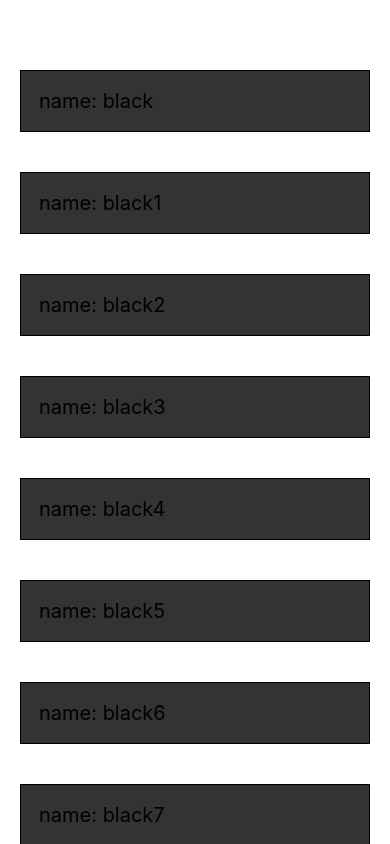
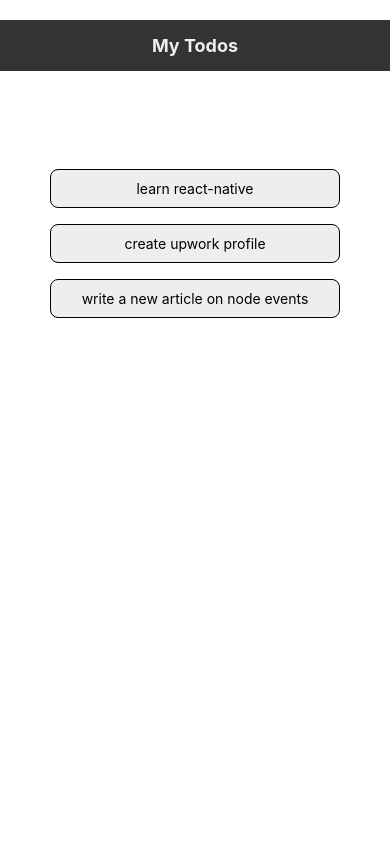
Before and after one commit to ahmdtalat/Native, a React Native app: screen / in a window 390 px wide. Built offline with nearby package versions, Linux system fonts and the light colour scheme.

Commit message:
lesson 9

```diff
--- a/App.js
+++ b/App.js
@@ -1,42 +1,23 @@
 import React, { useState } from "react";
-import {
-  StyleSheet,
-  Text,
-  View,
-  FlatList,
-  TouchableOpacity
-} from "react-native";
+import { StyleSheet, View, Text, FlatList } from "react-native";
+
+import Header from "./components/header";
+import Items from "./components/items";
 
 export default function App() {
-  const [people, setPeople] = useState([
-    { name: "black", id: "1" },
-    { name: "black1", id: "122" },
-    { name: "black2", id: "12" },
-    { name: "black3", id: "3" },
-    { name: "black4", id: "4" },
-    { name: "black5", id: "5" },
-    { name: "black6", id: "6" },
-    { name: "black7", id: "7" },
-    { name: "black8", id: "8" },
-    { name: "black9", id: "9" }
+  const [todos, setTodos] = useState([
+    { text: "learn react-native", key: "1" },
+    { text: "create upwork profile", key: "2" },
+    { text: "write a new article on node events", key: "3" }
   ]);
-  const handlePress = id => {
-    console.log(id);
-    const newPeople = people.filter(item => item.id !== id);
-    setPeople(newPeople);
-  };
 
   return (
     <View style={styles.container}>
-      <FlatList
-        keyExtractor={item => item.id}
-        data={people}
-        renderItem={({ item: { name, id } }) => (
-          <TouchableOpacity onPress={() => handlePress(id)}>
-            <Text style={styles.item}>name: {name}</Text>
-          </TouchableOpacity>
-        )}
-      />
+      <Header />
+      <View style={styles.content}>
+        {/* form */}
+        <Items data={todos} />
+      </View>
     </View>
   );
 }
@@ -44,15 +25,6 @@ export default function App() {
 const styles = StyleSheet.create({
   container: {
     flex: 1,
-    backgroundColor: "#fff",
-    paddingTop: 50,
-    paddingHorizontal: 20
-  },
-  item: {
-    borderWidth: 1,
-    backgroundColor: "#333",
-    fontSize: 20,
-    padding: 18,
-    marginVertical: 20
+    backgroundColor: "#fff"
   }
 });
--- /dev/null
+++ b/components/header.js
@@ -0,0 +1,24 @@
+import React from "react";
+import { StyleSheet, View, Text } from "react-native";
+
+export default function Header() {
+  return (
+    <View style={styles.container}>
+      <Text style={styles.header}>My Todos</Text>
+    </View>
+  );
+}
+
+const styles = StyleSheet.create({
+  container: {
+    padding: 15,
+    marginTop: 20,
+    backgroundColor: "#333"
+  },
+  header: {
+    color: "#eee",
+    textAlign: "center",
+    fontWeight: "bold",
+    fontSize: 18
+  }
+});
--- /dev/null
+++ b/components/items.js
@@ -0,0 +1,29 @@
+import React from "react";
+import { StyleSheet, View, FlatList, Text } from "react-native";
+
+export default function Items({ data }) {
+  return (
+    <View style={styles.list}>
+      <FlatList
+        data={data}
+        renderItem={({ item }) => <Text style={styles.item}>{item.text}</Text>}
+      />
+    </View>
+  );
+}
+
+const styles = StyleSheet.create({
+  list: {
+    padding: 50,
+    marginTop: 40
+  },
+  item: {
+    borderWidth: 1,
+    backgroundColor: "#eee",
+    padding: 10,
+    marginVertical: 8,
+    borderRadius: 8,
+    textAlign: "center",
+    fontSize: 14
+  }
+});
```
